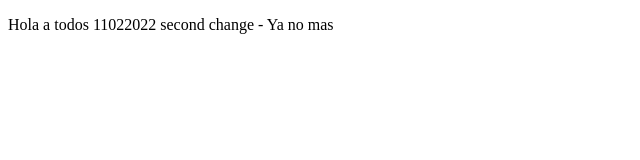
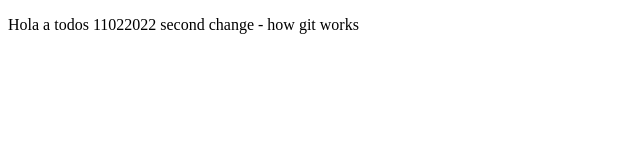
Before and after one commit to Andfelp/proyectoDemoCursoPrework, a plain HTML site: page index.html in a window 1280 px wide. Shown: the full height of the page, 0-640 px from the left. Drawn offline with Linux system fonts and the light colour scheme.

Commit message:
subiendo todo

```diff
--- a/index.html
+++ b/index.html
@@ -8,7 +8,7 @@
 </head>
 <body>
     <p>
-        Hola a todos 11022022 second change - Ya no mas
+        Hola a todos 11022022 second change - how git works
     </p>
 </body>
 </html>
```
Also changed, not shown: index-new.html (renamed from index-delete.html).
